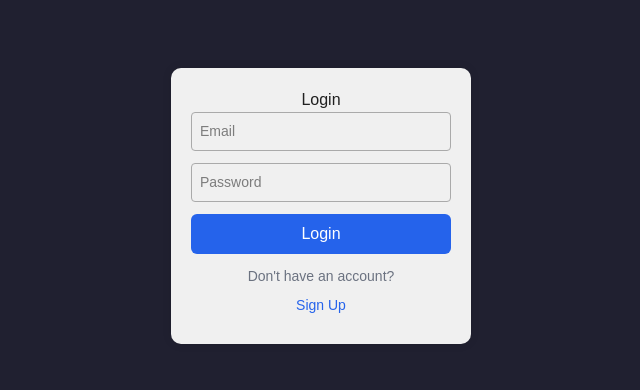
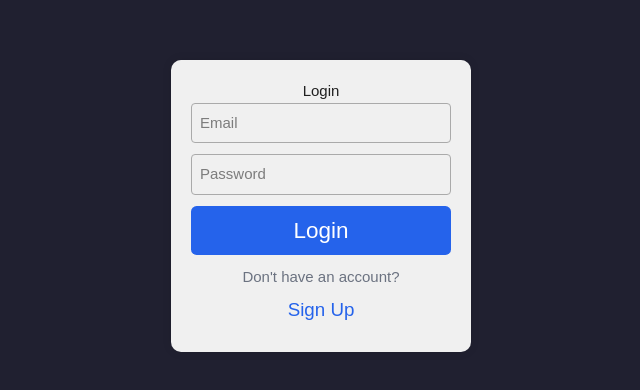
Before and after one commit to avtr-inanca/APLICACION-WEB-SPA-NEXTJS, a Next.js app: page / in a window 1280 px wide. Shown: the part 194-584 px from the top of the page, without its empty margins (319-959 px from the left). Built offline with nearby package versions, Linux system fonts and the light colour scheme; no server answers.

Commit message:
fontSize fixes on login page

```diff
--- a/app/globals.css
+++ b/app/globals.css
@@ -25,10 +25,13 @@ body {
 	font-family: Arial, Helvetica, sans-serif;
 }
 
+* {
+	font-size: 15px;
+}
+
 input {
 	padding: 8px;
 	border: 1px solid #aaa;
 	border-radius: 4px;
-	font-size: 14px;
 	color: #0a0a0a;
 }
--- a/app/page.tsx
+++ b/app/page.tsx
@@ -49,17 +49,17 @@ export default function HomePage() {
 						onChange={e => setPassword(e.target.value)}
 						required
 					/>
-					<button type="submit" style={{color: "white", background: "#2563eb", fontWeight: 500, padding: "0.5rem", borderRadius: "0.375rem", cursor: "pointer", border: "none", width: "100%"}}>
-						{isLogin ? 'Login' : 'Sign Up'}
+					<button type="submit" style={{color: "white", background: "#2563eb", fontSize: "1.5rem", fontWeight: 500, padding: "0.5rem", borderRadius: "0.375rem", cursor: "pointer", border: "none", width: "100%"}}>
+						{isLogin ? "Login" : "Sign Up"}
 					</button>
 				</form>
-				<p style={{color: "#6b7280", textAlign: "center", fontSize: '0.875rem', marginTop: "0.75rem"}}>
+				<p style={{color: "#6b7280", textAlign: "center", fontSize: '1rem', marginTop: "0.75rem"}}>
 				{isLogin ? "Don't have an account?" : 'Already registered?'}{' '}
-					<button style={{color: "#2563eb", fontWeight: 500, padding: "0.5rem", borderRadius: "0.375rem", cursor: "pointer", border: "none", width: "100%"}} onClick={() => setIsLogin(!isLogin)}>
-						{isLogin ? 'Sign Up' : 'Login'}
+					<button style={{color: "#2563eb", fontSize: "1.25rem", fontWeight: 500, padding: "0.5rem", borderRadius: "0.375rem", cursor: "pointer", border: "none", width: "100%"}} onClick={() => setIsLogin(!isLogin)}>
+						{isLogin ? "Sign Up" : "Login"}
 					</button>
 				</p>
-				{message && <p style={{color: "#dc2626", textAlign: "center", marginTop: "1rem", fontSize: "0.875rem"}}>{message}</p>}
+				{message && <p style={{color: "#dc2626", textAlign: "center", marginTop: "1rem", fontSize: "1rem"}}>{message}</p>}
 			</div>
     	</div>
 	);
```
